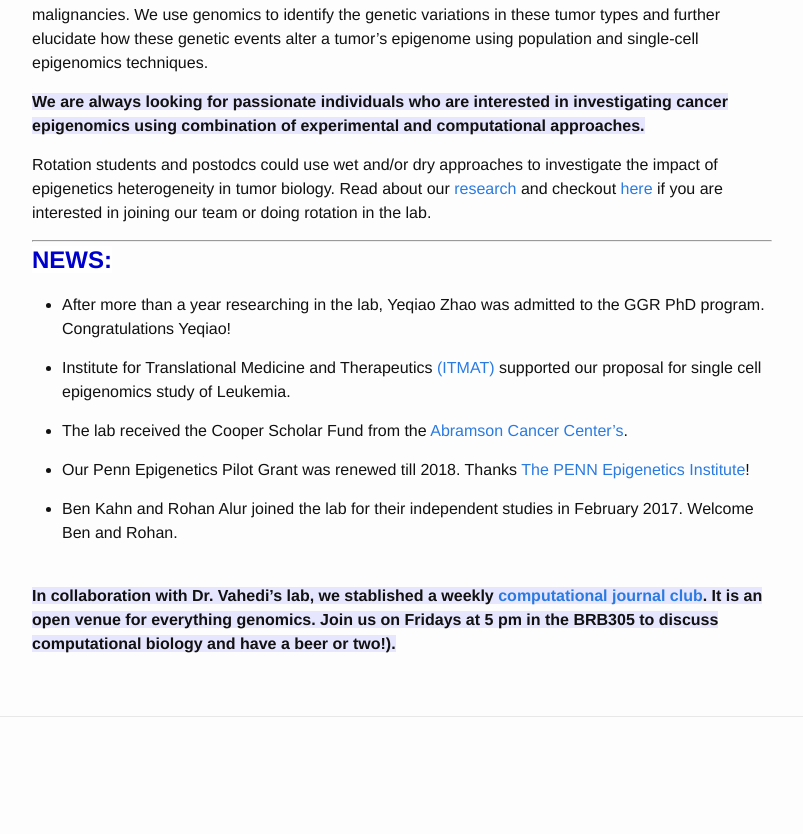
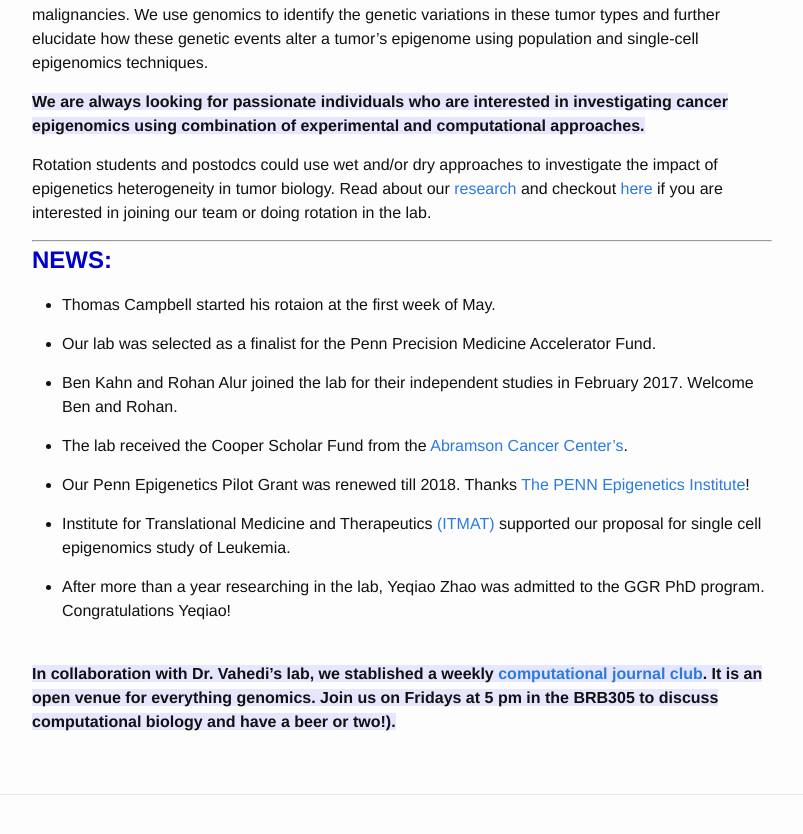
Before and after one commit to faryabib/faryabib.github.io, a Jekyll site: the page built from index.md, in a window 1280 px wide and 900 px high, scrolled down 682 px. Shown: the top 834 px of the window, without its empty margins (238-1041 px from the left). Built offline with Jekyll 4.4.1, drawn with Linux system fonts in a browser that asks for light colours.

```diff
--- a/index.md
+++ b/index.md
@@ -17,15 +17,20 @@ Rotation students and postodcs could use wet and/or dry approaches to investigat
 ----
 <strong><span style="font-size: 1.5em; font-weight: bold; color: #0000cc; background-color: #ffffff">NEWS:</span><strong>
 
-+ After more than a year researching in the lab, Yeqiao Zhao was admitted to the GGR PhD program. Congratulations Yeqiao!
++ Thomas Campbell started his rotaion at the first week of May.
 
-+ Institute for Translational Medicine and Therapeutics [(ITMAT)](http://www.itmat.upenn.edu/) supported our proposal for single cell epigenomics study of Leukemia.
++ Our lab was selected as a finalist for the Penn Precision Medicine Accelerator Fund.
+
++ Ben Kahn and Rohan Alur joined the lab for their independent studies in February 2017. Welcome Ben and Rohan.
 
 + The lab received the Cooper Scholar Fund from the [Abramson Cancer Center's](https://www.pennmedicine.org/cancer).
 
 + Our Penn Epigenetics Pilot Grant was renewed till 2018. Thanks [The PENN Epigenetics Institute](https://hosting.med.upenn.edu/epigenetics/)!
 
-+ Ben Kahn and Rohan Alur joined the lab for their independent studies in February 2017. Welcome Ben and Rohan.
++ Institute for Translational Medicine and Therapeutics [(ITMAT)](http://www.itmat.upenn.edu/) supported our proposal for single cell epigenomics study of Leukemia.
+
++ After more than a year researching in the lab, Yeqiao Zhao was admitted to the GGR PhD program. Congratulations Yeqiao!
+
 
 <br>
 <strong><span style="background-color:rgb(230, 230, 255)">In collaboration with Dr. Vahedi's lab, we stablished a weekly [computational journal club](https://github.com/VahediLab/ComputationalJournalClub/blob/master/Schedule.md). It is an open venue for everything genomics. Join us on Fridays at 5 pm in the BRB305 to discuss computational biology and have a beer or two!).</span><strong>
```
Also changed, not shown: people.md (+2 -0 lines).
